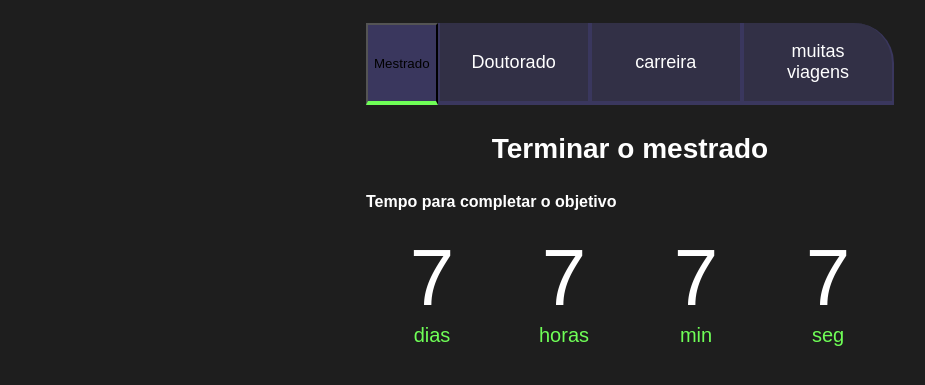
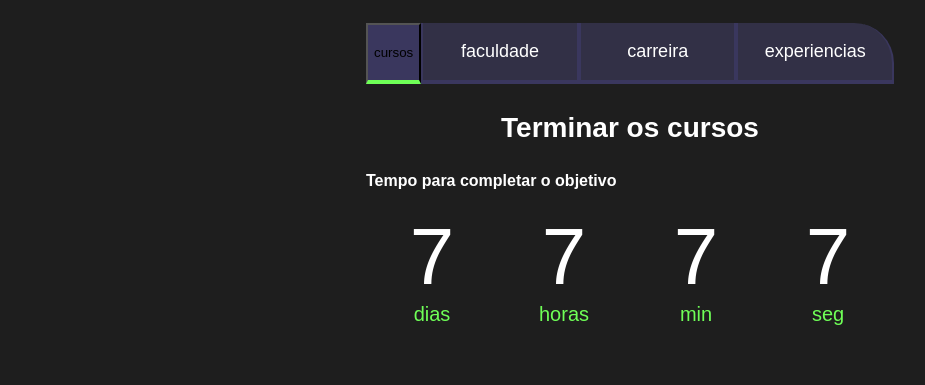
Before and after one commit to Thphom/carlos.1, a plain HTML site: page index.html in a window 1280 px wide. Shown: the part 75-460 px from the top of the page, without its empty margins (10-935 px from the left). Drawn offline with Linux system fonts and the light colour scheme.

Commit message:
Add files via upload

```diff
--- a/index.html
+++ b/index.html
@@ -12,14 +12,14 @@
         <h2 class="titulo-principal">Meus objetivos de vida<span>_</span></h2>
         <div class="conteudo">
         <div class="botoes">
-            <button class="botao-ativo">Mestrado</button>
-            <button class="botao">Doutorado</button>
+            <button class="botao-ativo">cursos</button>
+            <button class="botao">faculdade</button>
             <button class="botao">carreira</button>
-            <button class="botao">muitas viagens</button>
+            <button class="botao">experiencias</button>
         </div>
         <div class="abas-texto-ativo">
             <div class="aba-conteudo-ativo">
-                <h3 class="aba-conteudo-titulo-principal">Terminar o mestrado</h3>
+                <h3 class="aba-conteudo-titulo-principal">Terminar os cursos</h3>
                 <h4 class="aba-conteudo-secundario">Tempo para completar o objetivo</h4>
                 <div class="contador">
                 <div class="contador-digito">
@@ -40,7 +40,7 @@
                 </div>
             </div>
             <div class="aba-conteudo">
-                <h3 class="aba-conteudo-titulo-principal">começar o doutorado</h3>
+                <h3 class="aba-conteudo-titulo-principal">começar a faculdade</h3>
                 <h4 class="aba-conteudo-titulo-secundario">Tempo para completar o objetivo</h4>
                 <div class="contador"></div>
                 <div class="contador-digito">
@@ -82,7 +82,7 @@
                 </div>
             </div>
             <div class="aba-conteudo">
-                <h3 class="aba-conteudo-titulo-principal">conhecer todos os estados do Brasil</h3>
+                <h3 class="aba-conteudo-titulo-principal">experimentar comidas tipicas de varias cidades</h3>
                 <h4 class="aba-conteudo-titulo-secundario">Tempo para completar o objetivo</h4>
                 <div class="contador"></div>
                 <div class="contador-digito">
```
